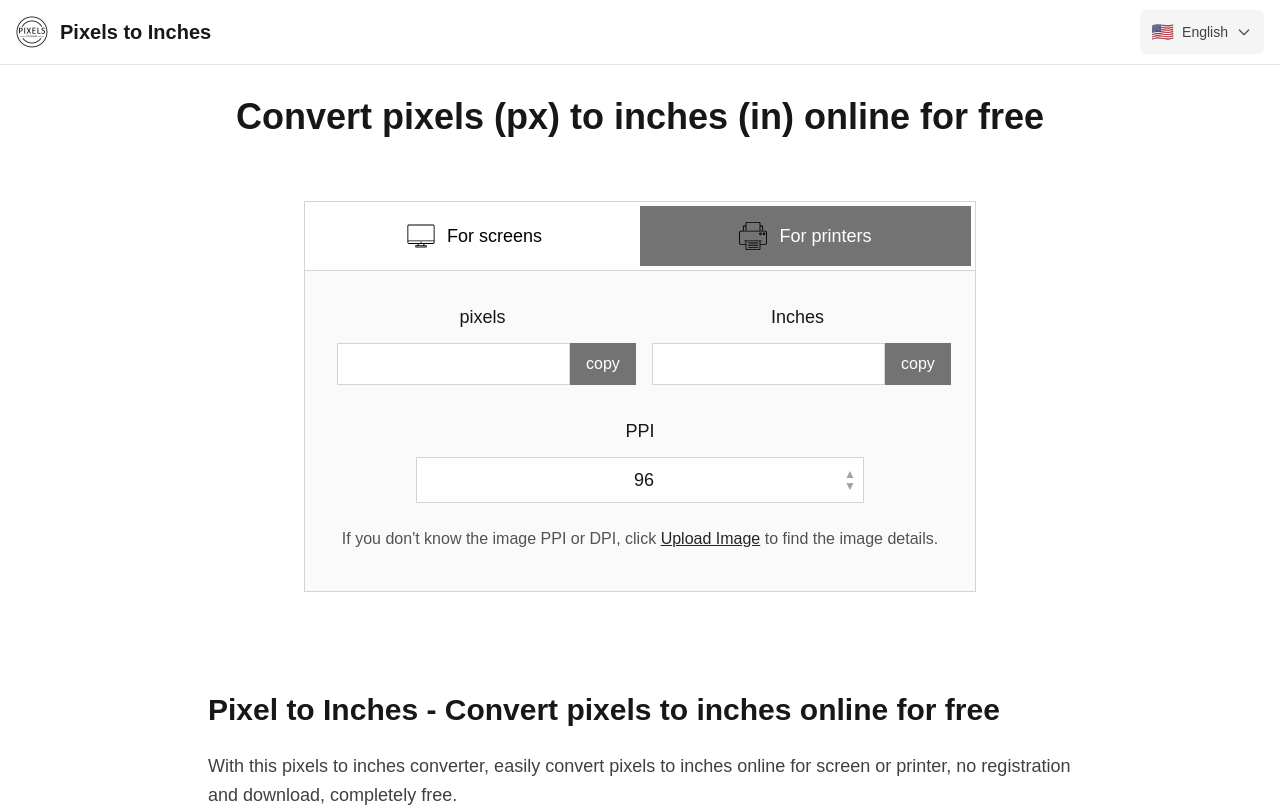
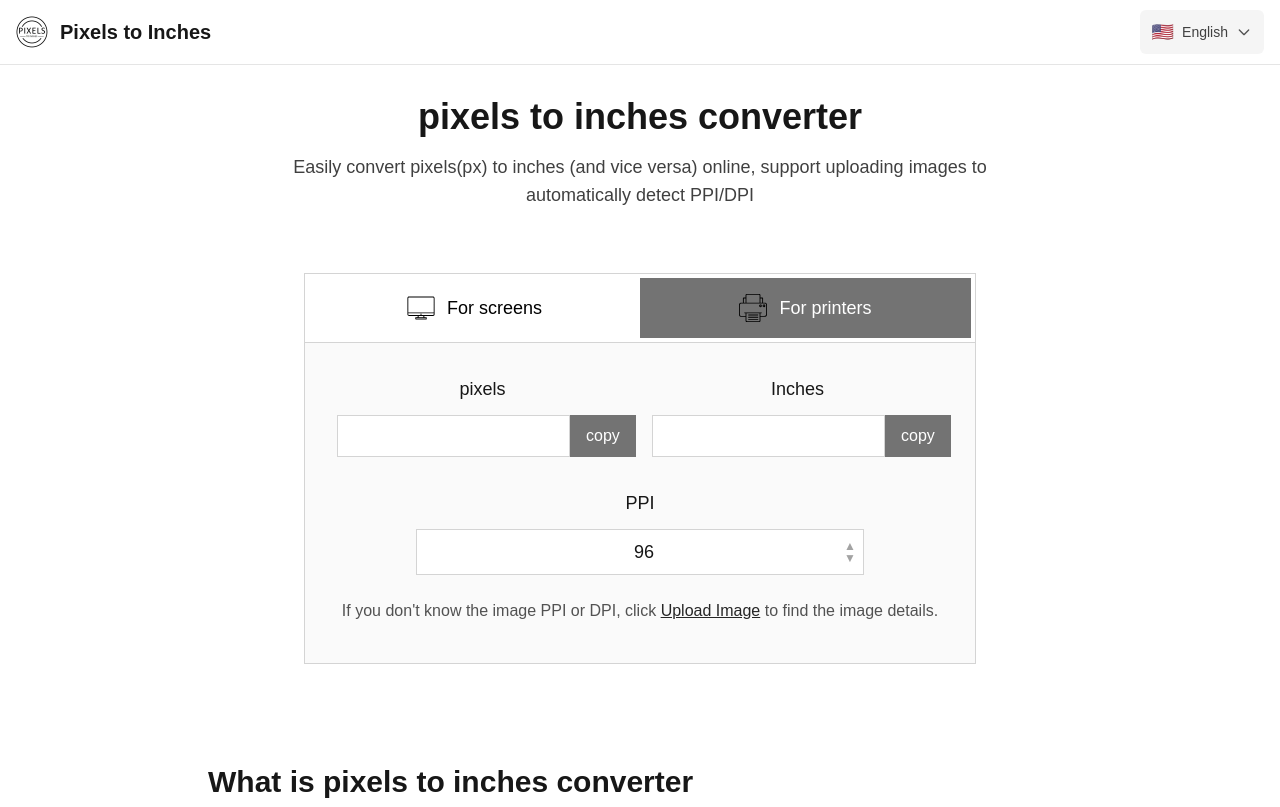
Before and after one commit to gm138027/pixels-to-inches, a Next.js app: page / in a window 1280 px wide. Shown: the top 807 px of the page. Built offline with nearby package versions, Linux system fonts and the light colour scheme.

Commit message:
优化标题

```diff
--- a/components/layout/Layout.tsx
+++ b/components/layout/Layout.tsx
@@ -1,6 +1,7 @@
 import React from 'react';
 import Head from 'next/head';
 import { useRouter } from 'next/router';
+import { useTranslations } from 'next-intl';
 import Header from './Header';
 import Footer from './Footer';
 
@@ -18,6 +19,9 @@ export default function Layout({
   const router = useRouter();
   const baseUrl = 'https://pixelstoinches.com';
   const currentUrl = `${baseUrl}${router.asPath}`;
+
+  // 获取翻译函数
+  const t = useTranslations();
 
   return (
     <>
@@ -84,30 +88,23 @@ export default function Layout({
             __html: JSON.stringify({
               "@context": "https://schema.org",
               "@type": "WebApplication",
-              "name": "Pixels to Inches",
+              "name": t('seo.webApp.name'),
               "url": baseUrl,
               "description": description,
-              "applicationCategory": "DesignApplication",
-              "operatingSystem": "Any",
+              "applicationCategory": t('seo.webApp.category'),
+              "operatingSystem": t('seo.webApp.operatingSystem'),
               "offers": {
                 "@type": "Offer",
-                "price": "0",
-                "priceCurrency": "USD"
+                "price": t('seo.webApp.price'),
+                "priceCurrency": t('seo.webApp.currency')
               },
               "creator": {
                 "@type": "Organization",
-                "name": "Pixels to Inches",
+                "name": t('seo.webApp.creator'),
                 "url": baseUrl
               },
-              "featureList": [
-                "Real-time pixel to inch conversion",
-                "Bidirectional conversion (pixels to inches and inches to pixels)",
-                "Screen and print mode support",
-                "Image DPI analysis",
-                "Mobile responsive design",
-                "Free to use"
-              ],
-              "browserRequirements": "Requires JavaScript. Requires HTML5."
+              "featureList": t('seo.webApp.features'),
+              "browserRequirements": t('seo.webApp.browserRequirements')
             })
           }}
         />
--- a/pages/index.tsx
+++ b/pages/index.tsx
@@ -12,12 +12,15 @@ export default function Home() {
       title={t('seo.pageTitle')}
       description={t('seo.pageDescription')}
     >
-      {/* H1标题 - 只有标题，保持简洁 */}
+      {/* H1标题区域 */}
       <div className="text-center py-8 bg-white">
         <div className="container mx-auto px-4">
-          <h1 className="text-3xl md:text-4xl font-bold text-neutral-900">
+          <h1 className="text-3xl md:text-4xl font-bold text-neutral-900 mb-4">
             {t('seo.h1')}
           </h1>
+          <p className="text-lg text-neutral-700 max-w-3xl mx-auto">
+            {t('seo.h1Description')}
+          </p>
         </div>
       </div>
 
--- a/public/locales/en.json
+++ b/public/locales/en.json
@@ -90,10 +90,11 @@
   "seo": {
     "pageTitle": "Convert pixels to inches online for free",
     "pageDescription": "With this pixels to inches converter, easily convert pixels to inches online for screen or printer, no registration and download, completely free.",
-    "h1": "Convert pixels (px) to inches (in) online for free",
+    "h1": "pixels to inches converter",
+    "h1Description": "Easily convert pixels(px) to inches (and vice versa) online, support uploading images to automatically detect PPI/DPI",
     "intro": {
-      "title": "Pixel to Inches - Convert pixels to inches online for free",
-      "content": "With this pixels to inches converter, easily convert pixels to inches online for screen or printer, no registration and download, completely free."
+      "title": "What is pixels to inches converter",
+      "content": "Our free pixel to inch converter is the ultimate tool for designers, developers, and digital professionals. Whether you're working on web design, print layouts, or mobile app development, this online calculator delivers instant and accurate conversions between pixels and inches. Simply input your pixel value, select the appropriate DPI or PPI settings, and get accurate inch measurements in no time."
     },
     "howTo": {
       "title": "How to convert pixels to inches",
@@ -277,6 +278,23 @@
           "answer": "Yes, there are no limits on the number of conversions you can perform. Our tool is completely free with unlimited usage."
         }
       }
+    },
+    "webApp": {
+      "name": "Pixels to Inches",
+      "category": "DesignApplication",
+      "operatingSystem": "Any",
+      "price": "0",
+      "currency": "USD",
+      "creator": "Pixels to Inches",
+      "browserRequirements": "Requires JavaScript. Requires HTML5.",
+      "features": [
+        "Real-time pixel to inch conversion",
+        "Bidirectional conversion (pixels to inches and inches to pixels)",
+        "Screen and print mode support",
+        "Image DPI analysis",
+        "Mobile responsive design",
+        "Free to use"
+      ]
     }
   }
 }
```
